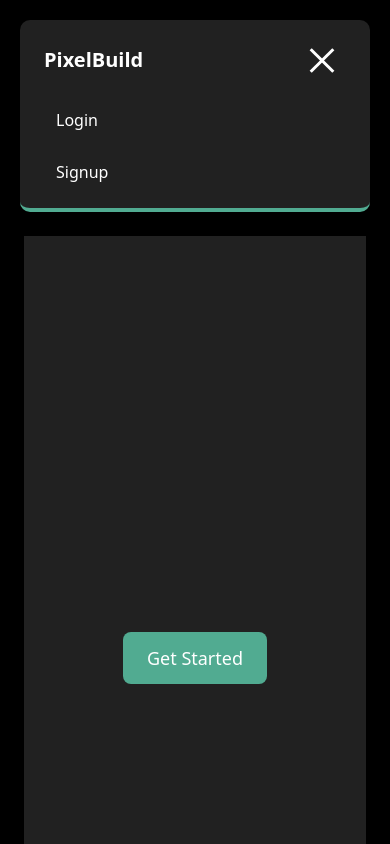
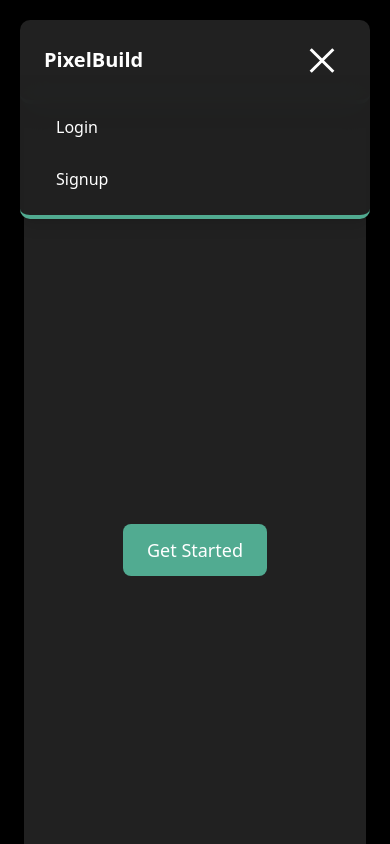
Before and after one commit to dyelo1007/pixelbuild-edu, a React (Vite) app in the folder client/: page / in a window 390 px wide. Both pictures are taken after a click on the button 322 px from the left and 60 px from the top of the page. Shown: the top 844 px of the page. Built offline with nearby package versions, Linux system fonts and the light colour scheme; no server answers.

Commit message:
fix: make mobile menu absolute with consistent background and blur

```diff
--- a/client/src/components/Navbar/Navbar.tsx
+++ b/client/src/components/Navbar/Navbar.tsx
@@ -5,7 +5,6 @@ import NavLinksGroup from "./NavLinksGroup";
 import AuthButtons from "./AuthButtons";
 import MobileMenu from "./MobileMenu";
 import NavbarBrand from "./NavbarBrand";
-import UserMenu from "./UserMenu";
 
 const Navbar = () => {
   const { user, token } = useAuth();
@@ -34,7 +33,11 @@ const Navbar = () => {
             </div>
           </div>
 
-          {isOpen && <MobileMenu onClose={() => setOpen(false)} />}
+          {isOpen && (
+            <div className="absolute top-full left-0 w-full z-40 border-b-4 border-primary bg-[#212121]/95 backdrop-blur-md shadow-lg rounded-b-[10px] px-6 py-4 mt-[-25px] ">
+              <MobileMenu onClose={() => setOpen(false)} />
+            </div>
+          )}
         </nav>
       </div>
     </>
```
